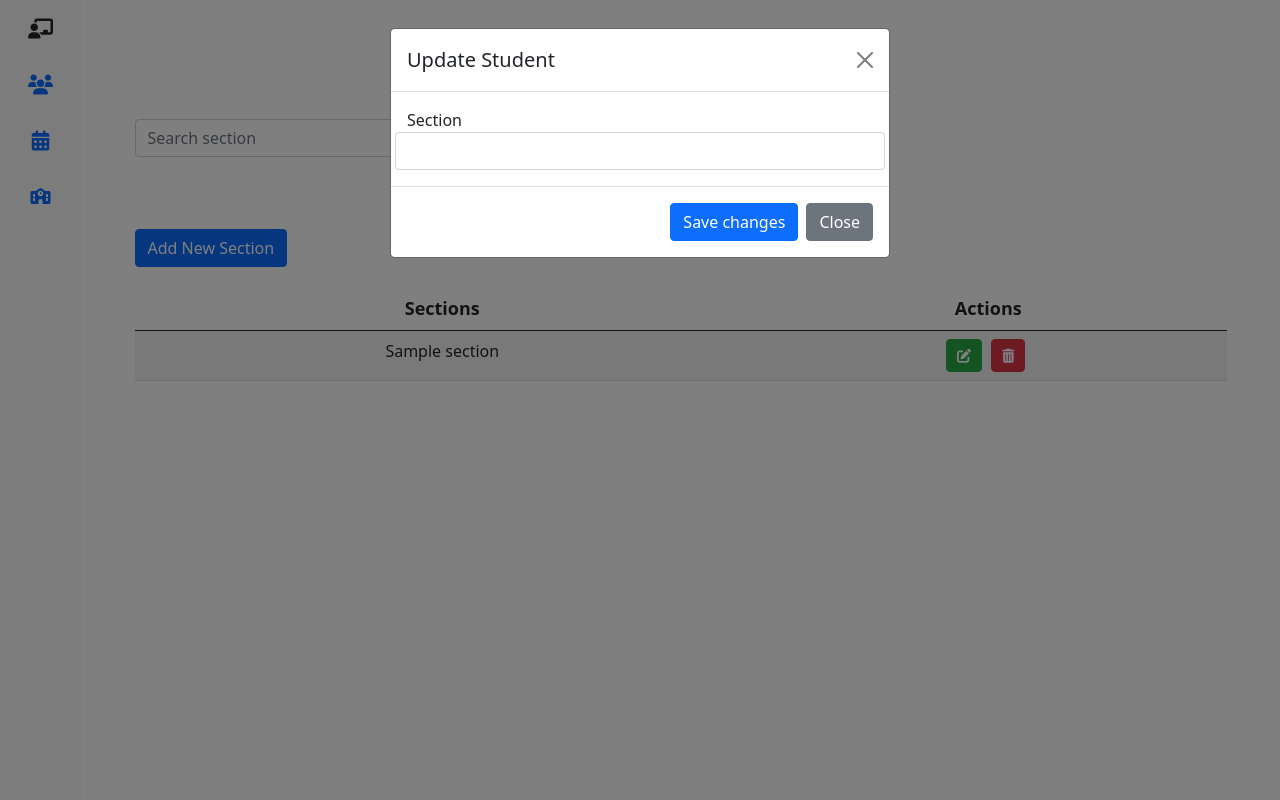
After one commit to KarlJoshua1125/Attendance_management, a Django app: template firebase_app/templates/sections.html in a window 1280 px wide, after a click that opens the changed part. The commit adds this page. Run offline with Django 4.2, Linux system fonts and the light colour scheme; the template is opened without the code that fills it: most values are stand-ins (such as "Sample title", 1, 10 or a date in 2020); some libraries are stand-ins or nearby versions.

Commit message:
navigation bar refactored, and section page added

```diff
--- a/firebase_app/static/js/date.js
+++ b/firebase_app/static/js/date.js
@@ -1,10 +1,9 @@
-function redirectToAttendance() {
-  // Get the current date in YYYY-MM-DD format
-  const currentDate = new Date().toISOString().slice(0, 10);
 
-  // Build the attendance page URL with the current date as a query parameter
-  const attendanceUrl = "attendance/?date=" + currentDate;
-
-  // Redirect the user to the attendance page
-  window.location.href = attendanceUrl;
+function addDateToURL(event) {
+   event.preventDefault(); // prevent the link from redirecting immediately
+   const link = event.target.closest('a'); // get the clicked link element
+   const today = new Date().toISOString().slice(0, 10); // get the current date in yyyy-mm-dd format
+   const url = new URL(link.href); // create a URL object using the href value of the link
+   url.searchParams.set('date', today); // add the date query string parameter to the URL object
+   window.location.href=url;// simulate a click on the link to redirect to the new URL
 }
--- /dev/null
+++ b/firebase_app/templates/nav.html
@@ -0,0 +1,34 @@
+<div class="col-sm-auto bg-light sticky-top">
+            <div class="d-flex flex-sm-column flex-row flex-nowrap bg-light align-items-center sticky-top">
+                <a href="" class="d-block p-3 link-dark text-decoration-none" title="" data-bs-toggle="tooltip"
+                   data-bs-placement="right" data-bs-original-title="Icon-only">
+                    <i class="fas fa-chalkboard-teacher fa-lg"></i>
+                </a>
+               <ul class="nav nav-pills nav-flush flex-sm-column flex-row flex-nowrap mb-auto mx-auto text-center align-items-center">
+
+
+                    <li>
+                        <a href="{% url 'index' %}" class="nav-link py-3 px-2" title="" data-bs-toggle="tooltip"
+                           data-bs-placement="right" data-bs-original-title="Students">
+                            <i class="fas fa-users fa-lg"></i>
+                        </a>
+                    </li>
+                    <li>
+                       <a href="{% url 'attendance' %}" class="nav-link py-3 px-2" title="" data-bs-toggle="tooltip"
+   data-bs-placement="right" data-bs-original-title="Attendance" onclick="addDateToURL(event)">
+   <i class="fas fa-calendar-alt fa-lg"></i>
+</a>
+
+                    </li>
+
+                     <li>
+                        <a href="{% url 'sections' %}" class="nav-link py-3 px-2" title="" data-bs-toggle="tooltip"
+                           data-bs-placement="right" data-bs-original-title="Students">
+                            <i class="fa-solid fa-school"></i>
+                        </a>
+                    </li>
+
+                </ul>
+
+            </div>
+        </div>
--- /dev/null
+++ b/firebase_app/templates/sections.html
@@ -0,0 +1,324 @@
+<!DOCTYPE html>
+<html lang="en-US" dir="ltr">
+
+<head>
+    <title>Section List</title>
+    <link rel="stylesheet" href="style.css">
+    <link rel="stylesheet" crossorigin="anonymous"
+          href="https://cdn.jsdelivr.net/npm/bootstrap@5.0.2/dist/css/bootstrap.min.css">
+
+    <link rel="stylesheet" href="https://use.fontawesome.com/releases/v5.15.4/css/all.css"
+          integrity="sha384-DyZ88mC6Up2uqS4h/KRgHuoeGwBcD4Ng9SiP4dIRy0EXTlnuz47vAwmeGwVChigm" crossorigin="anonymous"/>
+    <script src="https://kit.fontawesome.com/c326dfdc36.js" crossorigin="anonymous"></script>
+
+    <script src="https://ajax.googleapis.com/ajax/libs/jquery/3.6.0/jquery.min.js"></script>
+
+    <script crossorigin="anonymous" src="https://cdn.jsdelivr.net/npm/bootstrap@5.0.2/dist/js/bootstrap.bundle.min.js">
+    </script>
+
+    <script src="https://www.gstatic.com/firebasejs/8.7.1/firebase-app.js"></script>
+    <script src="https://www.gstatic.com/firebasejs/8.7.1/firebase-auth.js"></script>
+    <script src="https://www.gstatic.com/firebasejs/8.7.1/firebase-firestore.js"></script>
+    <script src="https://www.gstatic.com/firebasejs/8.7.1/firebase-database.js"></script>
+    {% load static %}
+    <script type="text/javascript" src="{% static '/js/firebaseConfig.js' %}"></script>
+    <script type="text/javascript" src="{% static '/js/date.js' %}"></script>
+    <script>
+
+        $(document).ready(function () {
+            $( ".btn-lg" ).click(function() {
+             $(this).toggleClass('btn-success');
+             $(this).toggleClass('btn-danger'); // Add this line
+        });
+            $('#sort-by-name-button').on('click', function() {
+                var rows = $('#students-table tbody tr').get();
+                rows.sort(function(row1, row2) {
+                    var sec1 = $(row1).data('id');
+                    var sec2 = $(row2).data('id');
+                    return sec1.localeCompare(sec2);
+                });
+                $.each(rows, function(index, row) {
+                    $('#students-table tbody').append(row);
+                });
+            });
+
+
+               $('#search-input').on('input', function() {
+               var searchTerm = $('#search-input').val().toLowerCase();
+                $('#students-table tbody tr').each(function() {
+                  var name = $(this).find('.id').text().toLowerCase();
+                  if (name.indexOf(searchTerm) === -1) {
+                    $(this).hide();
+                  } else {
+                    $(this).show();
+                  }
+               });
+             });
+
+            $('#clear-button').on('click', function() {
+                $('#search-input').val('');
+                $('#students-table tbody tr').show();
+              });
+
+
+            $('#sort-button').on('click', function() {
+                var $table = $('#students-table');
+                var $tbody = $table.find('tbody');
+                var $rows = $tbody.find('tr');
+                $rows.sort(function(a, b) {
+                    var lnameA = $(a).find('.id').text().toLowerCase();
+                    var lnameB = $(b).find('.id').text().toLowerCase();
+                    if (lnameA < lnameB) return -1;
+                    if (lnameA > lnameB) return 1;
+                    return 0;
+                });
+                $tbody.html($rows);
+              });
+
+
+
+
+            $('#add-student').on('submit', function (e) {
+                e.preventDefault();
+
+                var id = $('#id').val();
+
+
+                database.ref('Sections').push({
+                    section: id,
+                }).then(function () {
+                    $('#exampleModal').modal('hide');
+                    location.reload();
+                }).catch(function (error) {
+                    console.error(error);
+                });
+            });
+
+            $('#add-student-btn').on('click', function () {
+                $('#exampleModal').modal('show');
+            });
+
+            $('.edit-student').on('click', function (e) {
+                e.preventDefault();
+
+                var sectionKey = $(this).data('key');
+
+                database.ref('Sections').child(sectionKey).once('value', function (snapshot) {
+                    var section = snapshot.val();
+
+                    $('#update-id').val(section.section);
+                    $('#update-section-key').val(sectionKey);
+
+                    $('#update-student-modal').modal('show');
+                });
+            });
+
+            $('#update-student-form').on('submit', function (e) {
+                e.preventDefault();
+
+                var id = $('#update-id').val();
+                var key = $('#update-section-key').val();
+
+
+                $.ajax({
+                    url: '/update_section/',
+                    type: 'POST',
+                    data: {
+                        'section': id,
+                        'key': key,
+                        'csrfmiddlewaretoken': $('input[name=csrfmiddlewaretoken]').val(),
+                    },
+                    success: function (data) {
+                        if (data.status == 'success') {
+                            $('#update-student-modal').modal('hide');
+                            location.reload();
+                        } else {
+                            alert(data.errors);
+                        }
+                    },
+                    error: function (xhr, status, error) {
+                        console.error(xhr.responseText);
+                    }
+                });
+            });
+        });
+
+
+    </script>
+
+</head>
+
+
+<style>
+  /* Styles for the page header */
+  h2 {
+    font-size: 36px;
+    margin-top: 20px;
+    margin-bottom: 40px;
+    text-align: center;
+  }
+
+  /* Styles for the search and sort buttons */
+  .row.mb-5 button {
+    margin-right: 10px;
+  }
+
+  /* Styles for the "Add New Student" button */
+  #add-student-btn {
+    margin-bottom: 20px;
+  }
+
+  /* Styles for the student table */
+  #students-table th {
+    text-align: center;
+    font-size: 18px;
+  }
+
+  #students-table td {
+    text-align: center;
+    font-size: 16px;
+  }
+
+  /* Styles for the "Edit" and "Delete" buttons in the student table */
+  .edit-student,
+  .btn-danger {
+    padding: 5px 10px;
+    margin-right: 5px;
+    font-size: 14px;
+    text-decoration: none;
+    color: #fff;
+  }
+
+  .edit-student {
+    background-color: #28a745;
+    border-color: #28a745;
+  }
+
+  .edit-student:hover {
+    background-color: #218838;
+    border-color: #1e7e34;
+  }
+
+  .btn-danger {
+    background-color: #dc3545;
+    border-color: #dc3545;
+  }
+
+  .btn-danger:hover {
+    background-color: #c82333;
+    border-color: #bd2130;
+  }
+</style>
+
+<body>
+<div class="container-fluid">
+    <div class="row">
+        {% include "nav.html" %}
+        <div class="col-sm p-3 min-vh-100">
+            <!-- content -->
+
+            <div class="container">
+                <h2>Sections</h2>
+
+                <div class="row mb-5">
+                    <div class="col-sm-4">
+                        <input type="text" class="form-control" id="search-input" placeholder="Search section">
+                    </div>
+                    <div class="col-sm-2">
+                        <button class="btn btn-secondary" id="sort-button">Sort Alphabetically</button>
+                    </div>
+
+
+                </div>
+
+                <button type="button" class="btn btn-primary" id="add-student-btn">Add New Section</button>
+                <table class="table table-striped" id="students-table">
+                    <thead>
+                    <tr>
+                        <th>Sections</th>
+                        <th>Actions</th>
+                    </tr>
+                    </thead>
+                    <tbody>
+                    {% for section in sections %}
+                    <tr>
+                        <td class="id">{{ section.section }}</td>
+                        <td>
+                            <a href="#" class="edit-student btn btn-success" data-key="{{ section.key }}"
+                            data-bs-toggle="modal" data-bs-target="#update-student-modal">
+                            <i class="fas fa-edit"></i>
+                         </a>
+
+                         <a class="btn btn-danger" href='deletestudent/{{ student.id }}'>
+                            <i class="fas fa-trash-alt"></i>
+                         </a>
+
+                        </td>
+                    </tr>
+                    {% endfor %}
+                    </tbody>
+                </table>
+
+
+                <div class="modal fade" id="exampleModal" tabindex="-1" aria-labelledby="exampleModalLabel"
+                     aria-hidden="true">
+                    <div class="modal-dialog">
+                        <div class="modal-content">
+                            <div class="modal-header">
+                                <h5 class="modal-title" id="exampleModalLabel">Add New Student</h5>
+                                <button type="button" class="btn-close" data-bs-dismiss="modal"
+                                        aria-label="Close"></button>
+                            </div>
+                            <div class="modal-body">
+                                <form id="add-student">
+                                    <div class="form-group row">
+                                        <label for="id">Section</label>
+                                        <input type="text" class="form-control" name="id" id="id" required>
+                                    </div>
+
+                                    <button type="submit" class="btn btn-primary">Submit</button>
+                                    <button type="button" class="btn btn-secondary" data-bs-dismiss="modal">Close
+                                    </button>
+                                </form>
+                            </div>
+                        </div>
+                    </div>
+                </div>
+                <div class="modal fade" id="update-student-modal" tabindex="-1"
+                     aria-labelledby="update-student-modal-label"
+                     aria-hidden="true">
+                    <div class="modal-dialog">
+                        <div class="modal-content">
+                            <form id="update-student-form">
+                                {% csrf_token %}
+                                <div class="modal-header">
+                                    <h5 class="modal-title" id="update-student-modal-label">Update Student</h5>
+                                    <button type="button" class="btn-close" data-bs-dismiss="modal"
+                                            aria-label="Close"></button>
+                                </div>
+                                <div class="modal-body">
+                                    <div class="form-group row">
+                                        <label for="update-id">Section</label>
+                                        <input type="text" class="form-control" name="id" id="update-id" required>
+                                    </div>
+                                </div>
+                                <div class="modal-footer">
+                                    <button type="submit" class="btn btn-primary">Save changes</button>
+                                    <button type="button" class="btn btn-secondary" data-bs-dismiss="modal">Close
+                                    </button>
+                                    <input type="hidden" id="update-section-key">
+                                </div>
+                            </form>
+                        </div>
+                    </div>
+                </div>
+
+            </div>
+        </div>
+    </div>
+</div>
+
+
+</body>
+
+</html>
--- a/firebase_app/urls.py
+++ b/firebase_app/urls.py
@@ -10,6 +10,7 @@ urlpatterns = [
     path('update_student/', views.update_student, name='update_student'),
     path('deletestudent/<int:id>', views.deletestudent, name = 'deletestudent'),
     path('attendance/', views.attendance, name='attendance'),
+    path('sections/', views.sections, name='sections'),
     path('update_attendance/', views.update_attendance, name='update_attendance'),
 
 
```
Also changed, not shown: firebase_app/templates/attendance.html (+1 -18 lines), firebase_app/templates/index.html (+1 -24 lines), firebase_app/views.py (+32 -10 lines).
